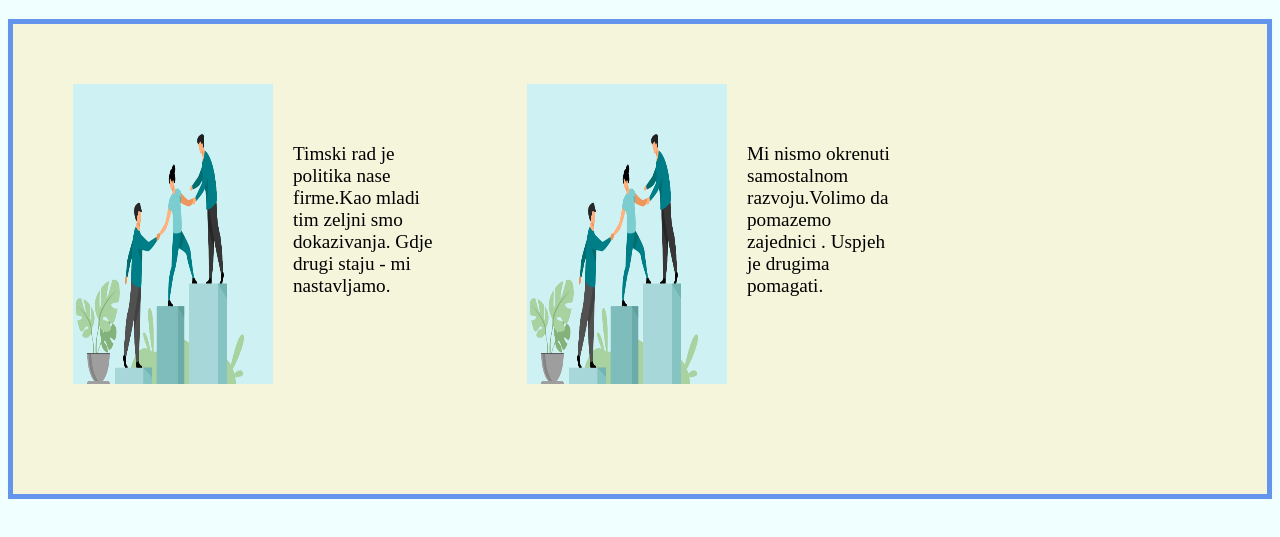
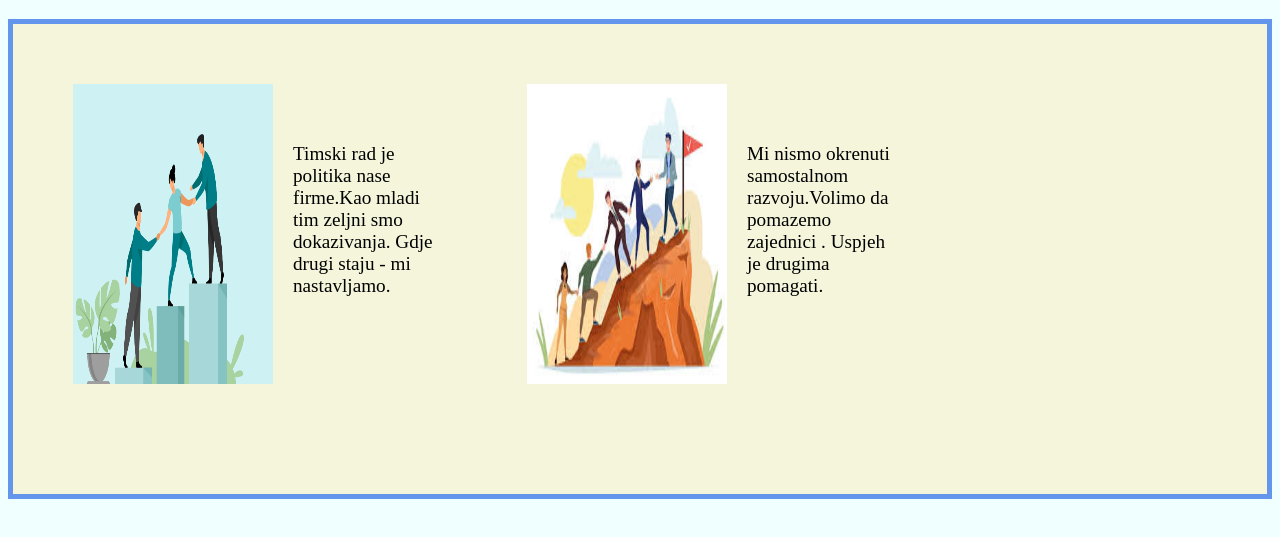
Before and after one commit to Nikicode1/agen, a plain HTML site: page index.html in a window 1280 px wide. Shown: the part 61-598 px from the top of the page. Drawn offline with Linux system fonts and the light colour scheme.

Commit message:
Update index.html

```diff
--- a/index.html
+++ b/index.html
@@ -101,7 +101,7 @@
             <p>Timski rad je politika nase firme.Kao mladi tim zeljni smo dokazivanja. Gdje drugi staju - mi nastavljamo.</h2>
         </div>
         <div class="c">
-            <img src="./slike/zajedno.webp" alt="ljudi na vrhu">
+            <img src="slike/harmonija.jpeg" alt="ljudi na vrhu">
             <p>Mi nismo okrenuti samostalnom razvoju.Volimo da pomazemo zajednici . Uspjeh je drugima pomagati.</p>
         </div>
     </div>
```
